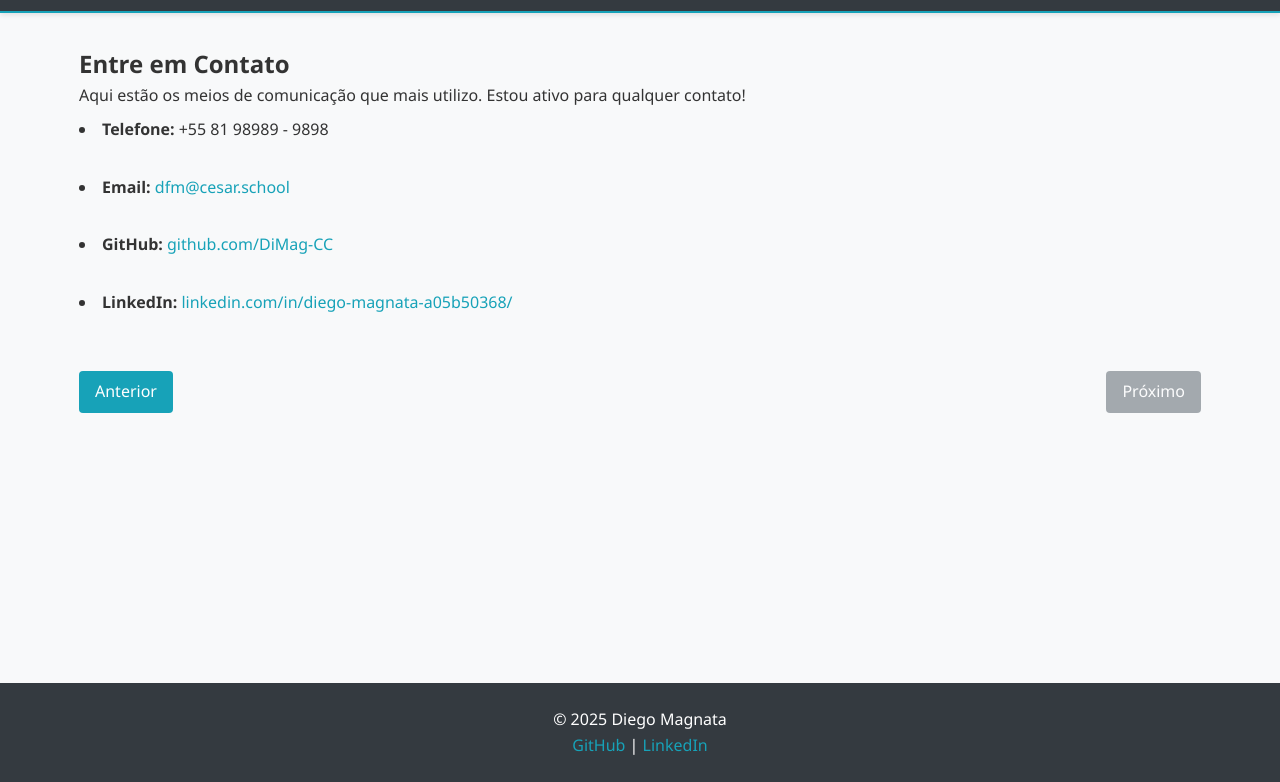
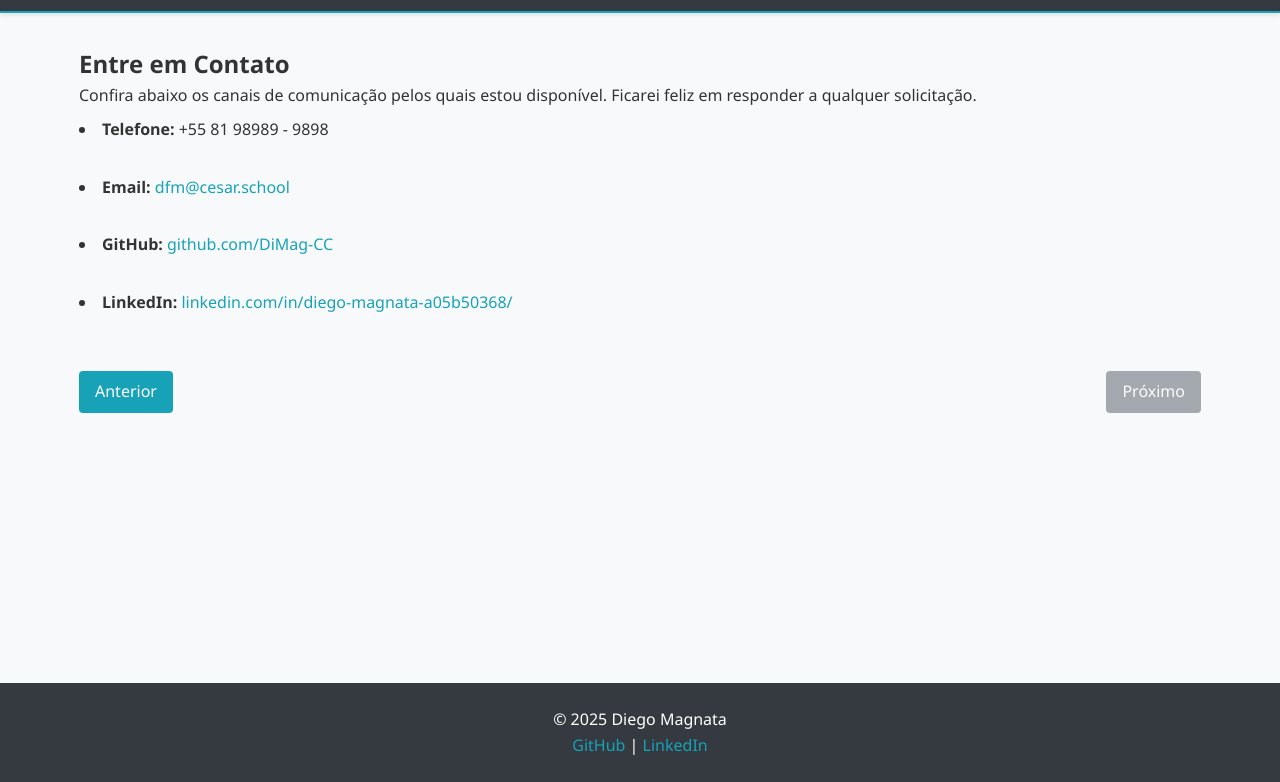
Before and after one commit to DiMag-CC/Portf-lio-Diego, a plain HTML site: page contact.html in a window 1280 px wide. Shown: the part 65-847 px from the top of the page. Drawn offline with Linux system fonts and the light colour scheme; files whose address does not match are found by name.

Commit message:
Update contact.html

```diff
--- a/contact.html
+++ b/contact.html
@@ -26,7 +26,7 @@
     <section class="contact">
       <div class="container">
         <h2>Entre em Contato</h2>
-        <p>Aqui estão os meios de comunicação que mais utilizo. Estou ativo para qualquer contato!</p>
+        <p>Confira abaixo os canais de comunicação pelos quais estou disponível. Ficarei feliz em responder a qualquer solicitação.</p>
         <ul>
           <li><strong>Telefone:</strong> +55 81 98989 - 9898</li>
           <li><strong>Email:</strong> <a href="mailto:dfm@cesar.school">dfm@cesar.school</a></li>
```
